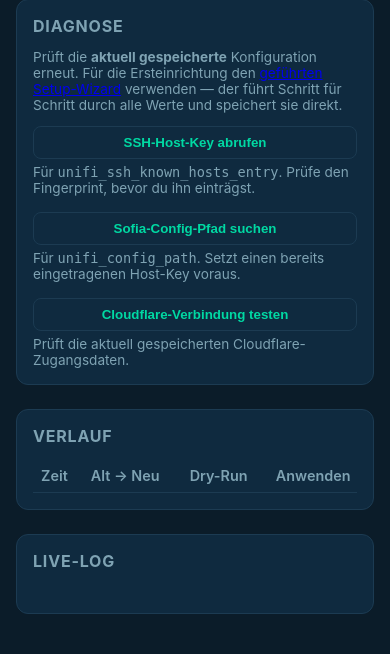
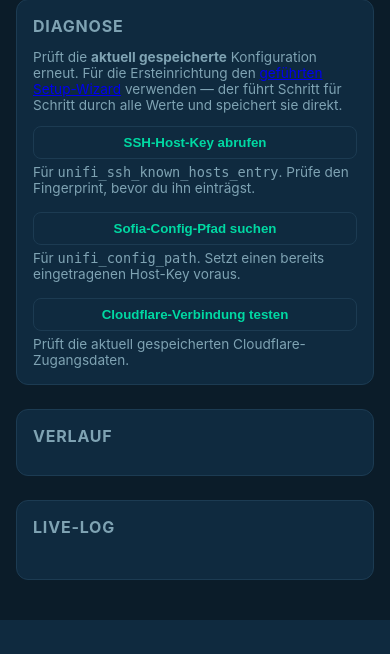
Before and after one commit to martin141089/UniFi-Talk, a Python web app: template src/talkanchor/web/templates/dashboard.html in a window 390 px wide. Shown: the part 536-1190 px from the top of the page. After the commit the page ends 1156 px from the top, so only its background shows below. Run offline with Jinja, Linux system fonts and the light colour scheme; the template is opened without the code that fills it: most values are stand-ins (such as "Sample title", 1, 10 or a date in 2020); lists and menus that the app fills with data are empty.

Commit message:
fix: health check used an fs_cli subcommand that doesn't exist; mobile table overflow
"sofia status profile <profile> gateway" isn't a real fs_cli subcommand
(only "... reg" is profile-scoped) - it was never actually validated
against a real device, just assumed by analogy to "... reg". The
user's own earlier SSH output showed the working command is the
unscoped "sofia status gateway". Switched to that, which is why the
Henschke instance's health check kept failing at 90s regardless of
timeout.

Also fixed two mobile layout bugs found via live screenshots:
- The dashboard's min-width:560px on the generic `table` selector leaked
  into the wizard's summary table (same page loads both stylesheets),
  forcing the whole wizard page to overflow horizontally on phones.
  Scoped the min-width to #history-table only.
- Even contained, requiring horizontal scroll on the history table felt
  wrong on a phone. Replaced it with a stacked card layout (label above
  value per row) below 700px - no scrolling needed at all.

Co-Authored-By: Claude Sonnet 5 <noreply@anthropic.com>
Claude-Session: https://claude.ai/code/session_01UyjdjfoWhkgKXKyc4RcTXv

```diff
--- a/homeassistant-addon/config.yaml
+++ b/homeassistant-addon/config.yaml
@@ -1,5 +1,5 @@
 name: TalkAnchor
-version: "0.2.1"
+version: "0.2.2"
 slug: talkanchor
 description: Hält UniFi Talk verankert an deiner aktuellen dynamischen öffentlichen IP.
 url: https://github.com/martin141089/UniFi-Talk
--- a/pyproject.toml
+++ b/pyproject.toml
@@ -1,6 +1,6 @@
 [project]
 name = "talkanchor"
-version = "0.2.1"
+version = "0.2.2"
 description = "Keeps UniFi Talk anchored to your current dynamic public IP by watching your Cloudflare Tunnel and patching the Sofia SIP config over SSH when it drifts."
 readme = "README.md"
 license = { text = "MIT" }
--- a/src/talkanchor/__init__.py
+++ b/src/talkanchor/__init__.py
@@ -1,3 +1,3 @@
 """TalkAnchor: keeps UniFi Talk anchored to your current dynamic public IP."""
 
-__version__ = "0.2.1"
+__version__ = "0.2.2"
--- a/src/talkanchor/web/static/dashboard.js
+++ b/src/talkanchor/web/static/dashboard.js
@@ -35,14 +35,14 @@ async function refreshHistory() {
   for (const row of rows) {
     const tr = document.createElement("tr");
     tr.innerHTML = `
-      <td>${fmtTime(row.created_at)}</td>
-      <td>${row.old_ip ?? "–"} → ${row.new_ip}</td>
-      <td>${row.dry_run ? "ja" : "nein"}</td>
-      <td class="${row.apply_success ? "ok" : "bad"}">${row.apply_success ? "OK" : "Fehler"}</td>
-      <td class="${row.health_ok ? "ok" : row.health_ok === false ? "bad" : ""}">${
+      <td data-label="Zeit">${fmtTime(row.created_at)}</td>
+      <td data-label="Alt → Neu">${row.old_ip ?? "–"} → ${row.new_ip}</td>
+      <td data-label="Dry-Run">${row.dry_run ? "ja" : "nein"}</td>
+      <td data-label="Anwenden" class="${row.apply_success ? "ok" : "bad"}">${row.apply_success ? "OK" : "Fehler"}</td>
+      <td data-label="Health-Check" class="${row.health_ok ? "ok" : row.health_ok === false ? "bad" : ""}">${
         row.health_ok === null ? "–" : row.health_ok ? "OK" : "Fehler"
       }</td>
-      <td>${row.rolled_back ? "ja" : "–"}</td>
+      <td data-label="Rollback">${row.rolled_back ? "ja" : "–"}</td>
     `;
     tbody.appendChild(tr);
   }
--- a/src/talkanchor/web/static/style.css
+++ b/src/talkanchor/web/static/style.css
@@ -104,7 +104,38 @@ main { padding: 1.5rem; max-width: 1100px; margin: 0 auto; }
 
 .table-scroll { overflow-x: auto; }
 
-table { width: 100%; min-width: 560px; border-collapse: collapse; font-size: 0.9rem; }
+table { width: 100%; border-collapse: collapse; font-size: 0.9rem; }
+#history-table { min-width: 560px; }
+
+/* Below ~700px a 6-column table never fits comfortably, scrollable or
+   not — turn each row into its own stacked card (label + value per line)
+   instead of asking for horizontal scrolling on a phone. */
+@media (max-width: 700px) {
+  .table-scroll { overflow-x: visible; }
+  #history-table { min-width: 0; }
+  #history-table thead { display: none; }
+  #history-table, #history-table tbody, #history-table tr, #history-table td { display: block; width: 100%; }
+  #history-table tr {
+    border: 1px solid var(--border);
+    border-radius: 10px;
+    padding: 0.6rem 0.8rem;
+    margin-bottom: 0.6rem;
+  }
+  #history-table td {
+    display: flex;
+    justify-content: space-between;
+    gap: 1rem;
+    padding: 0.3rem 0;
+    border-bottom: none;
+    text-align: right;
+  }
+  #history-table td::before {
+    content: attr(data-label);
+    color: var(--muted);
+    font-weight: 600;
+    text-align: left;
+  }
+}
 th, td { text-align: left; padding: 0.5rem; border-bottom: 1px solid var(--border); }
 th { color: var(--muted); font-weight: 600; }
 
```
Also changed, not shown: CONFIGURATION.md (+1 -1 lines), docs/architecture.md (+1 -1 lines), src/talkanchor/targets/unifi_talk.py (+7 -3 lines), src/talkanchor/web/static/wizard.css (+14 -0 lines), CHANGELOG.md, homeassistant-addon/CHANGELOG.md.
